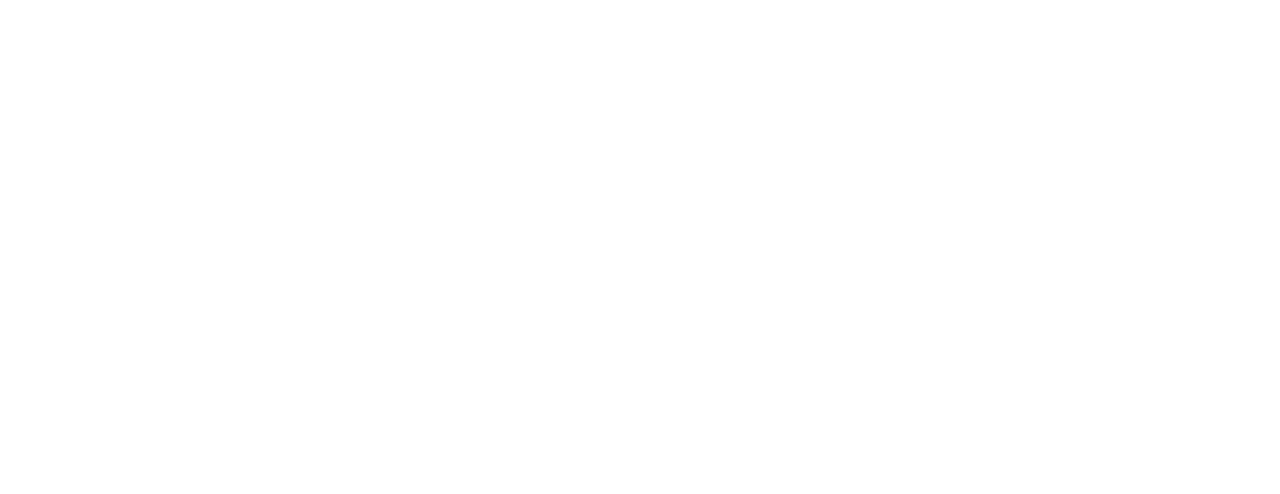
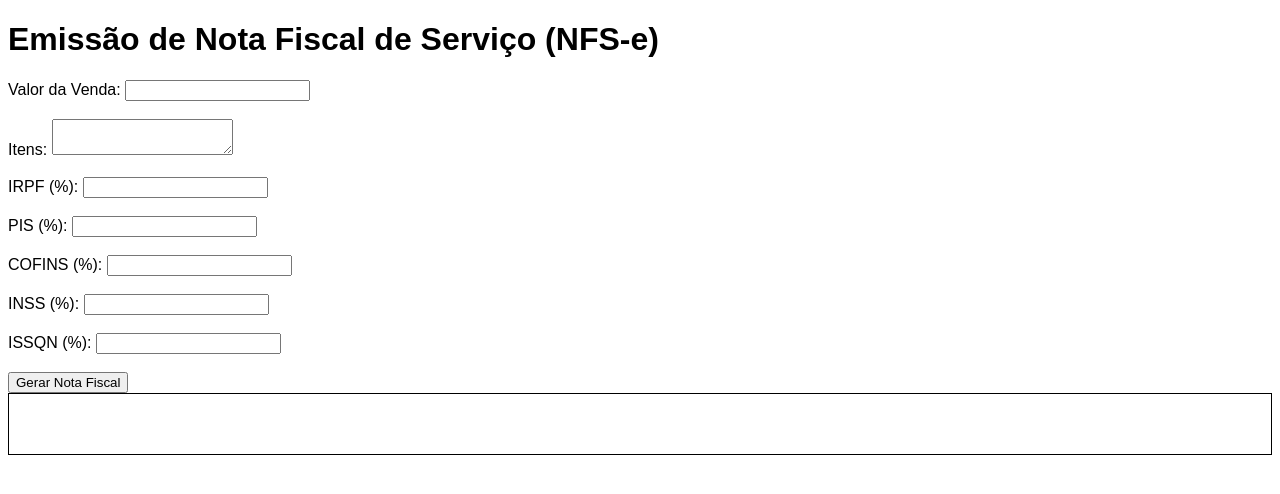
Before and after one commit to gumeeee/teste-tecnico-saguitech, a plain HTML site: page index.html in a window 1280 px wide. Drawn offline with Linux system fonts and the light colour scheme.

Commit message:
feat: contrução de formulário para entrada de dados

```diff
--- a/index.html
+++ b/index.html
@@ -4,6 +4,45 @@
     <meta charset="UTF-8" />
     <meta name="viewport" content="width=device-width, initial-scale=1.0" />
     <title>Document</title>
+
+    <style>
+      body {
+        font-family: Arial, sans-serif;
+      }
+      .nota-fiscal {
+        border: 1px solid #000;
+        padding: 30px;
+      }
+    </style>
   </head>
-  <body></body>
+  <body>
+    <h1>Emissão de Nota Fiscal de Serviço (NFS-e)</h1>
+
+    <form id="nfsForm">
+      <label for="valorVenda">Valor da Venda:</label>
+      <input type="number" id="valorVenda" step="0.01" required /><br /><br />
+
+      <label for="itens">Itens:</label>
+      <textarea id="itens" required></textarea><br /><br />
+
+      <label for="irpf">IRPF (%):</label>
+      <input type="number" id="irpf" step="0.01" required /><br /><br />
+
+      <label for="pis">PIS (%):</label>
+      <input type="number" id="pis" step="0.01" required /><br /><br />
+
+      <label for="cofins">COFINS (%):</label>
+      <input type="number" id="cofins" step="0.01" required /><br /><br />
+
+      <label for="inss">INSS (%):</label>
+      <input type="number" id="inss" step="0.01" required /><br /><br />
+
+      <label for="issqn">ISSQN (%):</label>
+      <input type="number" id="issqn" step="0.01" required /><br /><br />
+
+      <button type="button">Gerar Nota Fiscal</button>
+    </form>
+
+    <div id="notaFiscalResult" class="nota-fiscal"></div>
+  </body>
 </html>
```
